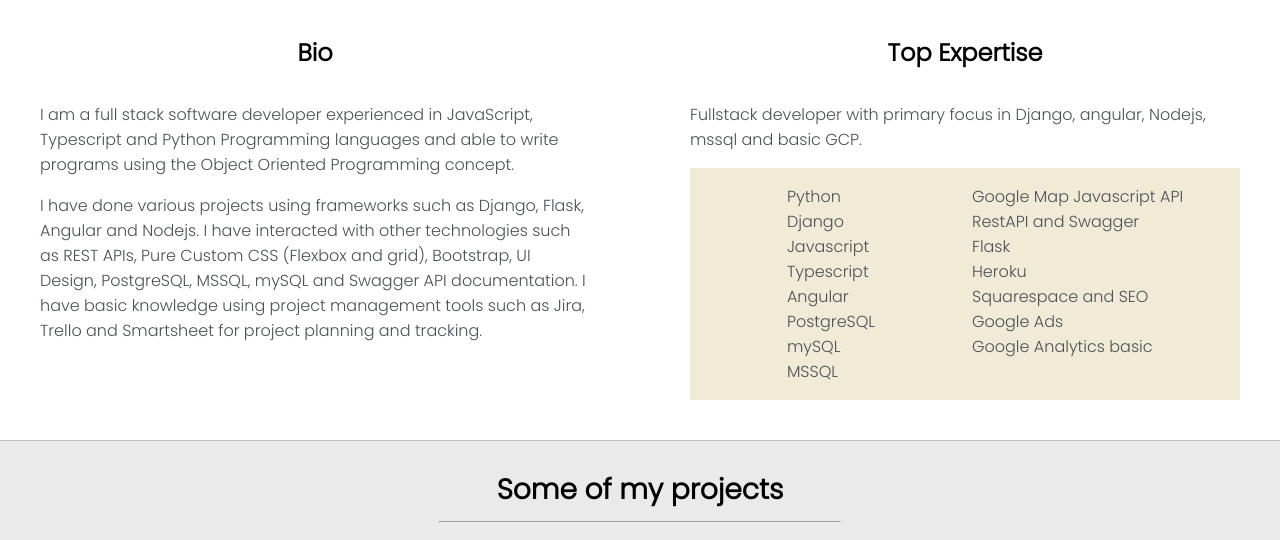
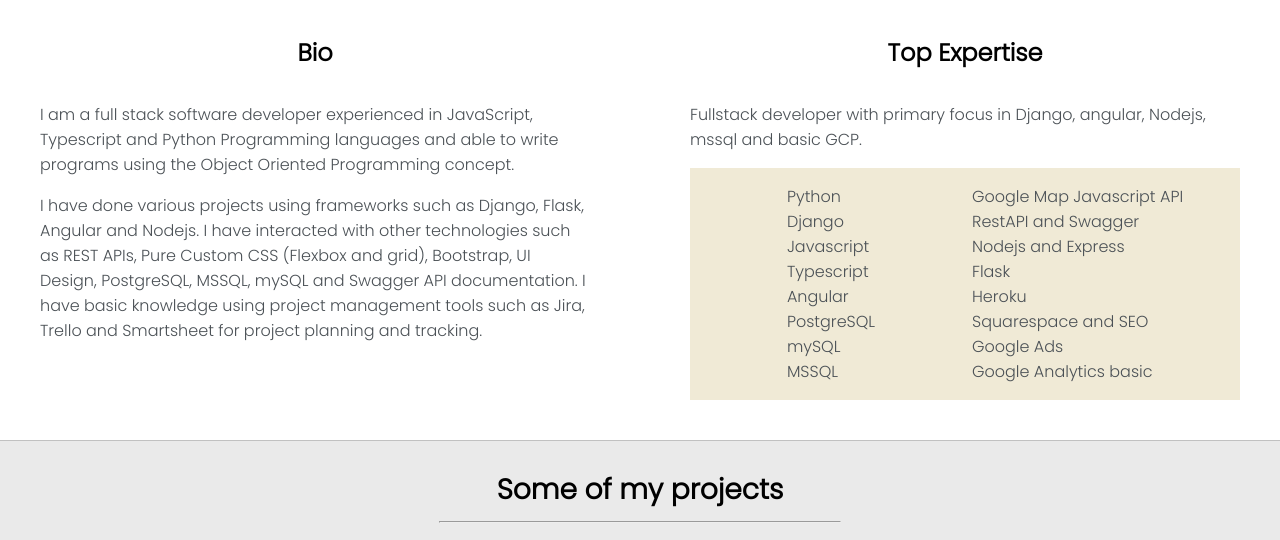
Before and after one commit to FredrickWambua/portfoliosite, a plain HTML site: page index.html in a window 1280 px wide. Shown: the part 772-1312 px from the top of the page. Drawn offline with nearby package versions, Linux system fonts and the light colour scheme.

Commit message:
modifies js and index files

```diff
--- a/index.html
+++ b/index.html
@@ -92,6 +92,7 @@
                         <ul>
                             <li>Google Map Javascript API</li>
                             <li>RestAPI and Swagger</li>
+                            <li>Nodejs and Express</li>
                             <li>Flask</li>
                             <li>Heroku</li>
                             <li>Squarespace and SEO</li>
--- a/script.js
+++ b/script.js
@@ -11,7 +11,6 @@ let themeDots = document.getElementsByClassName('theme-dot')
 for (var i=0; themeDots.length > i; i++){
     themeDots[i].addEventListener('click', function(){
         let mode = this.dataset.mode
-        console.log('option clicked:', mode)
         setTheme(mode)
     })
 }
```
